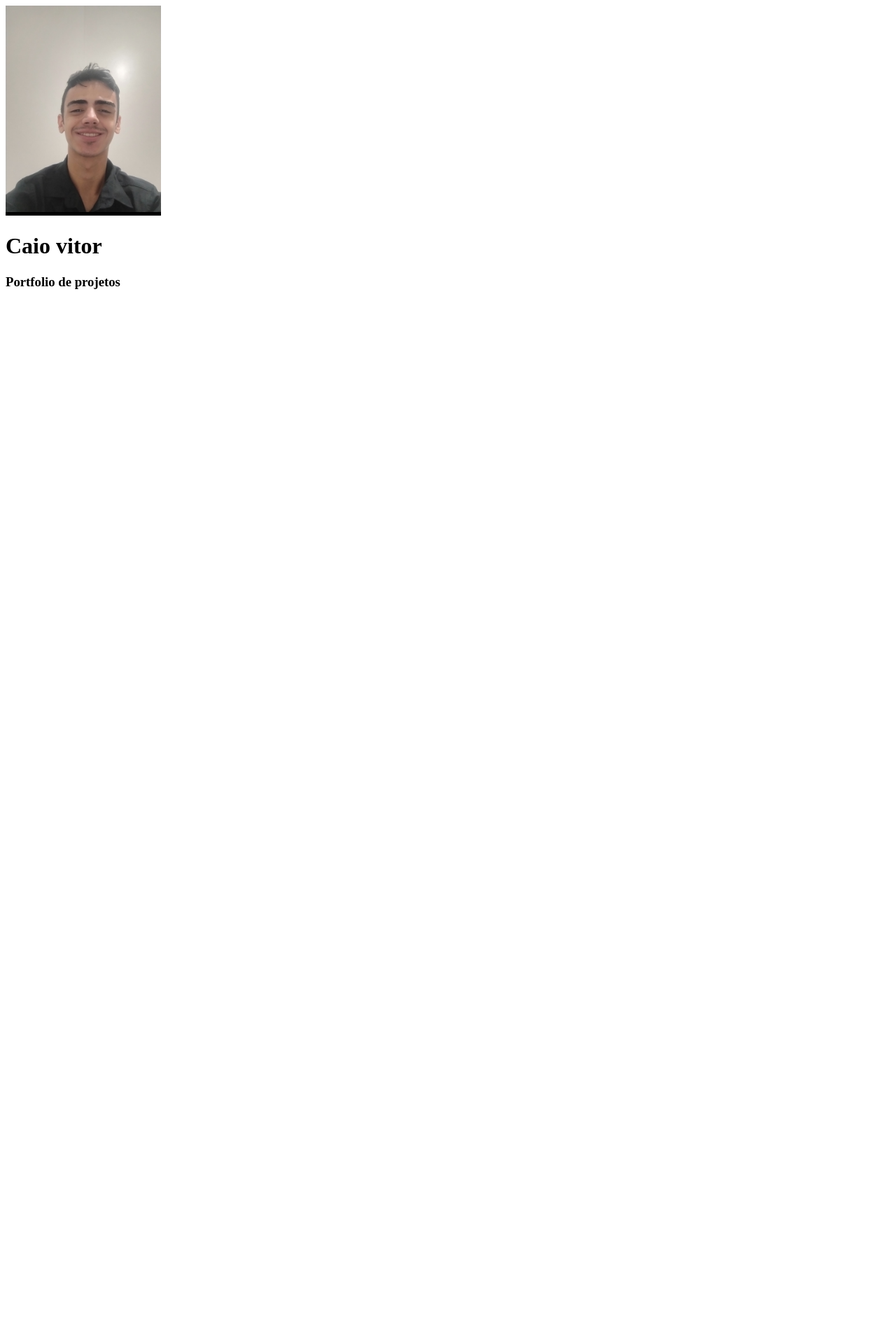
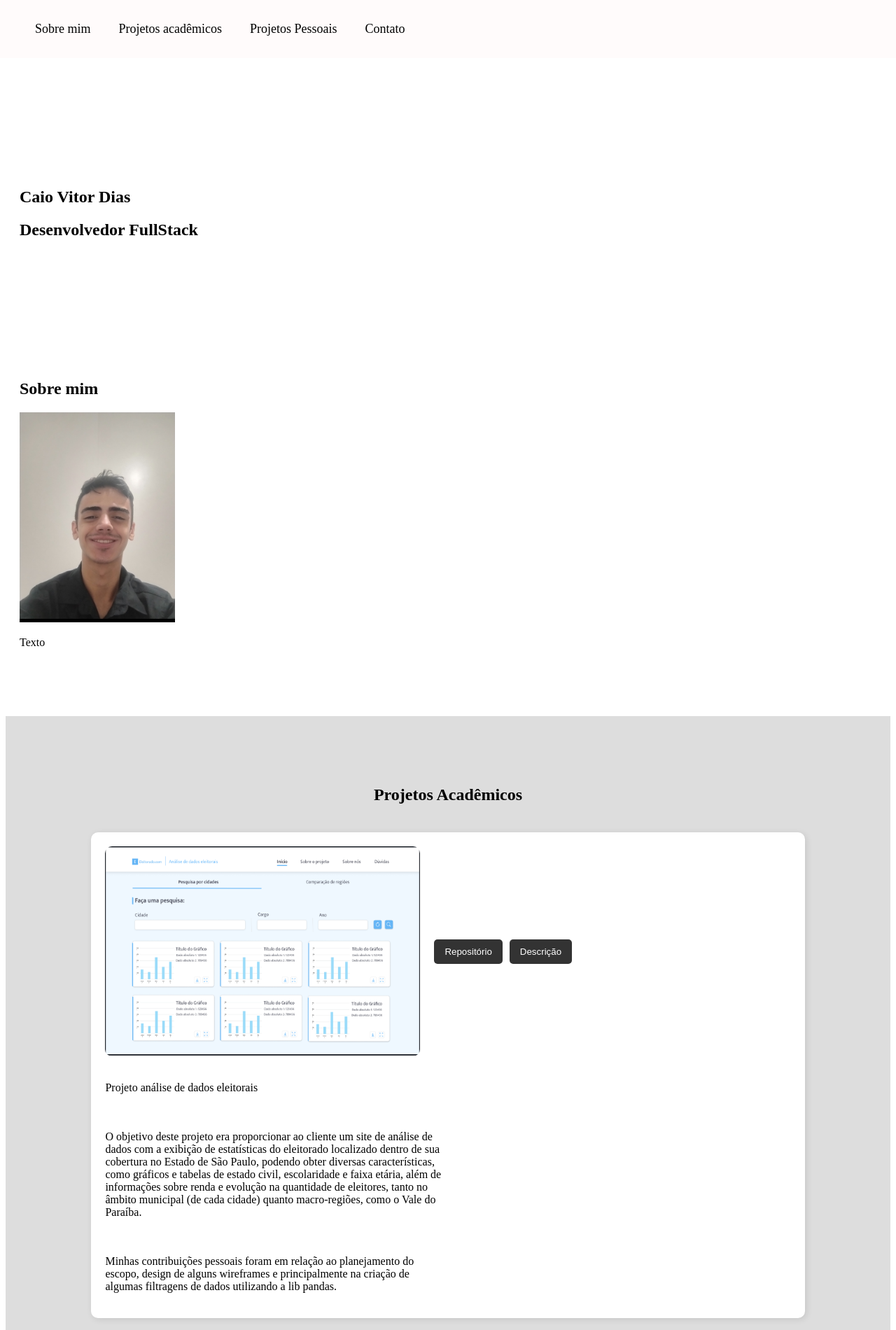
Before and after one commit to fatec-sjc-dsm-portfolio/ra1461392111015, a plain HTML site: page docs/index.html in a window 1280 px wide. Shown: the top 1900 px of the page at 70% size. Before the commit the page ends 800 px from the top, so only its background shows below. Drawn offline with Linux system fonts and the light colour scheme.

Commit message:
add estruturação básica do projeto

```diff
--- a/docs/index.html
+++ b/docs/index.html
@@ -4,10 +4,179 @@
     <meta charset="UTF-8">
     <meta name="viewport" content="width=device-width, initial-scale=1.0">
     <title>Document</title>
+    <style>
+/*
+        .seçao1{
+            width: 100%;
+            height: 55px;
+            background-color: #625959;
+            position: absolute;
+            top: 10px;
+            left: 10px;
+        }
+
+        .botoes-topicos{
+            position: absolute;
+            top: 10px;
+            left: 10px;
+            padding: 10px;
+            background-color: #FFFBFB;
+         } */
+
+        section {
+        padding: 80px 20px;
+        }
+
+        header {
+    background: #FFFBFB;
+    padding: 15px 0;
+    position: fixed;
+    width: 100%;
+    top: 0;
+    left: 0;
+}
+
+nav ul {
+    list-style: none;
+    display: flex;
+    justify-content: left;
+    gap: 20px;
+
+}
+
+nav ul li {
+    display: inline;
+}
+
+nav ul li a {
+    color: #000000;
+    text-decoration: none;
+    font-size: 18px;
+    padding: 10px;
+}
+
+nav ul li a:hover {
+    background: #555;
+    border-radius: 5px;
+}
+
+        .seçao4{
+            background: #ddd;
+    display: flex;
+    flex-direction: column;
+    align-items: center;
+        }
+
+        .projeto-1{
+            background: white;
+    padding: 20px;
+    margin: 20px auto;
+    width: 80%;
+    border-radius: 10px;
+    box-shadow: 2px 2px 10px rgba(0, 0, 0, 0.1);
+    display: flex;
+    align-items: center;
+    gap: 20px;
+    flex-wrap: wrap;
+        }
+
+        .projeto-1 img {
+            width: 450px;
+            height: auto;
+            border-radius: 10px;
+        }
+
+        .botoes-projeto {
+            display: flex;
+            gap: 10px;
+        }
+
+        .botoesindividuais {
+            background: #333;
+    color: white;
+    padding: 10px 15px;
+    text-decoration: none;
+    border: none;
+    cursor: pointer;
+    border-radius: 5px;
+    transition: 0.3s;
+        }
+
+        .descricao {
+
+    width: 50%;
+    text-align: left;
+}
+    </style>
 </head>
 <body>
-    <img src="./assets/fotper.png" alt="foto caio" style="height: 300px;">
-    <h1>Caio vitor</h1>
-    <h3>Portfolio de projetos</h3>
+
+    <!-- <h1>Caio vitor</h1>
+    <h3>Portfolio de projetos</h3> -->
+    <section class="seçao1">
+        <!-- <label for="topi1">topico1</label>
+        <input type="text" id="topi1">
+
+        <label for="topi2">topico2</label>
+        <input type="text" id="topi2">
+
+        <label for="topi3">topico3</label>
+        <input type="text" id="topi3"> -->
+        <!-- <div class="botoes-topicos">
+            <button onclick="">topico1</button>
+            <button onclick="">topico2</button>
+            <button onclick="">topico3</button>
+        </div> -->
+        <header>
+            <nav>
+                <ul>
+                    <li><a href="#Sobre">Sobre mim</a></li>
+                    <li><a href="#ProjetosA">Projetos acadêmicos</a></li>
+                    <li><a href="#ProjetosP">Projetos Pessoais</a></li>
+                    <li><a href="#Contato">Contato</a></li>
+                </ul>
+            </nav>
+        </header>
+    </section>
+    <section class="seçao2">
+        <h1>Caio Vitor Dias</h1>
+        <h2>Desenvolvedor FullStack</h2>
+    </section>
+    <section id="Sobre" class="seçao3">
+        <h1>Sobre mim</h1>
+        <img src="./assets/fotper.png" alt="foto caio" style="height: 300px;">
+        <p>Texto</p>
+    </section>
+    <section id="ProjetosA" class="seçao4">
+        <h1>Projetos Acadêmicos</h1>
+        <div class="projeto-1">
+            <img src="./assets/imagemprojeto1.png" alt="foto caio" style="height: 300px;">
+            <div class="botoes-projeto">
+                <button class="botoesindividuais"><a>Repositório</a></button>
+                <button class="botoesindividuais" onclick="mostrarDescricao(1)">Descrição</button>
+            </div>
+            <p id="projeto-1" class="descricao">Projeto análise de dados eleitorais</p>
+            <p id="projeto-2" class="descricao">O objetivo deste projeto era proporcionar ao cliente um site de análise de dados com a exibição de estatísticas do eleitorado localizado dentro de sua cobertura no Estado de São Paulo, podendo obter diversas características, como gráficos e tabelas de estado civil, escolaridade e faixa etária, além de informações sobre renda e evolução na quantidade de eleitores, tanto no âmbito municipal (de cada cidade) quanto macro-regiões, como o Vale do Paraíba.</p>
+            <p id="projeto-3" class="descricao">Minhas contribuições pessoais foram em relação ao planejamento do escopo, design de alguns wireframes e principalmente na criação de algumas filtragens de dados utilizando a lib pandas.</p>
+        </div>
+    </section>
+    <section id="ProjetosP" class="seçao5">
+        <h1>Projetos Pessoais</h1>
+    </section>
+
+    <section id="Contato" class="seçao6">
+        <h3>Contato</h3>
+    </section>
+
+    <!-- <script>
+        function mostrarDescricao(id) {
+            let descricao = document.getElementById("projeto-" + id);
+            if (descricao.style.display === "block") {
+                descricao.style.display = "none";
+            } else {
+                descricao.style.display = "block";
+            }
+        }
+    </script> -->
 </body>
 </html>
```
Also changed, not shown: docs/assets/imagemprojeto1.png (added).
